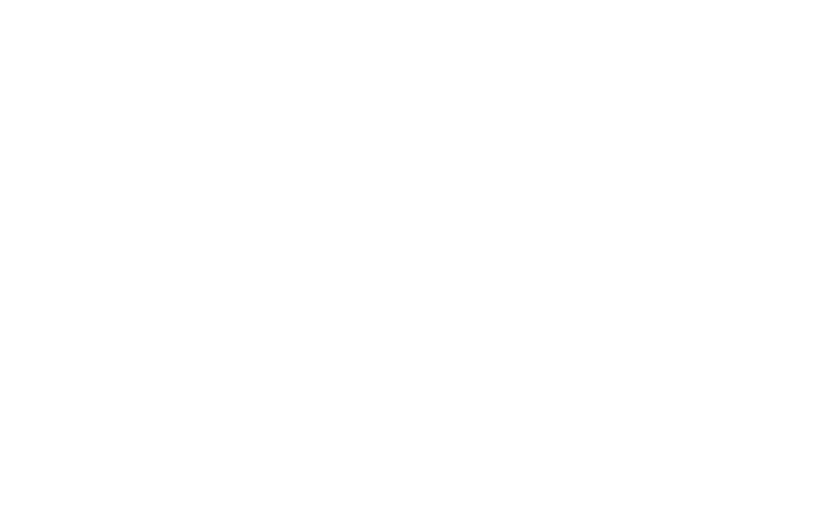
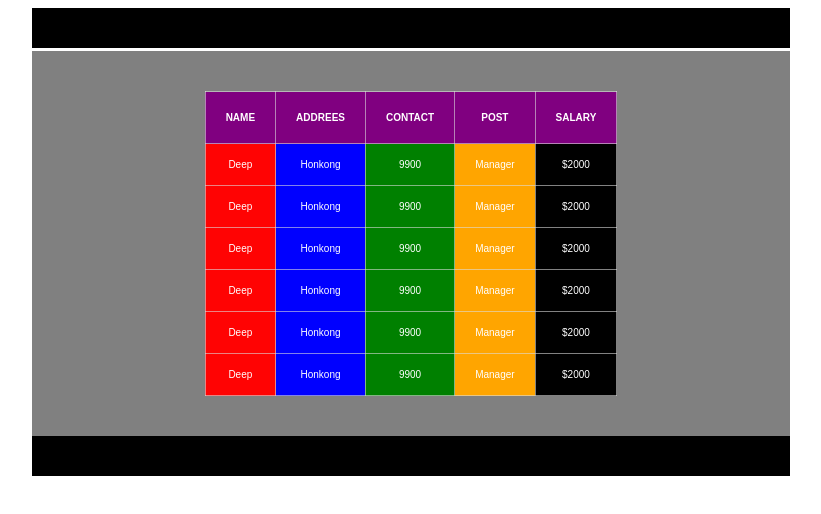
Before and after one commit to Nino-Techwoman/Lesson_4, a plain HTML site: page index.html in a window 1280 px wide. Shown: the whole page, without its empty margins (229-1050 px from the left). Drawn offline with Linux system fonts and the light colour scheme.

Commit message:
addet <table> and <style>

```diff
--- a/index.html
+++ b/index.html
@@ -8,5 +8,150 @@
 </head>
 <body>
 
+  <style>
+
+    .background-black{
+      width: 60%;
+      background-color: black;
+      padding: 40px 0px;
+      margin: 0 auto;
+
+    }
+
+    .background-grey{
+      background-color: grey;
+      padding: 40px 0px;
+      border-top:  solid white;
+    }
+
+
+    table{
+      border-collapse: collapse;
+      border:1px solid rgba(222, 221, 221, 0.588);
+      margin:0 auto;
+
+    }
+     th {
+      background-color: purple;
+      border:1px solid rgba(222, 221, 221, 0.588);
+      font-weight: bold;
+      border-collapse: collapse;
+      font-size: 10px;
+      font-family: Arial, Helvetica, sans-serif;
+      color: white;
+      padding: 20px;
+
+    }
+
+
+
+    .red{
+      background-color: rgb(255, 3, 3);
+      border:1px solid rgba(222, 221, 221, 0.588);
+      font-size: 10px;
+      font-family: Arial, Helvetica, sans-serif;
+      color: white;
+      padding: 15px 20px;
+      text-align: center;
+
+    }
+    .blue{
+      background-color: blue;
+      border:1px solid rgba(222, 221, 221, 0.588);
+      font-size: 10px;
+      font-family: Arial, Helvetica, sans-serif;
+      padding:15px 20px;
+      color: white;
+      text-align: center;
+    }
+    .green{
+      background-color: green;
+      border:1px solid rgba(222, 221, 221, 0.588);
+      font-size: 10px;
+      font-family: Arial, Helvetica, sans-serif;
+      padding: 15px 20px;
+      color: white;
+      text-align: center;
+    }
+    .orange{
+      background-color: orange;
+      border:1px solid rgba(222, 221, 221, 0.588);
+      font-size: 10px;
+      font-family: Arial, Helvetica, sans-serif;
+      padding: 15px 20px;
+      color: white;
+      text-align: center;
+    }
+    .black{
+      background-color: black;
+      border:1px solid rgba(222, 221, 221, 0.588);
+      font-size: 10px;
+      font-family: Arial, Helvetica, sans-serif;
+      padding: 15px 20px;
+      color: white;
+      text-align: center;
+    }
+    </style>
+
+
+
+    <div class="background-black">
+      <div class="background-grey">
+        <table >
+          <tr>
+            <th>NAME</th>
+            <th>ADDREES</th>
+            <th>CONTACT</th>
+            <th>POST</th>
+            <th>SALARY</th>
+          </tr>
+
+          <tr>
+            <td class="red">Deep</td>
+            <td class="blue">Honkong</td>
+            <td class="green">9900</td>
+            <td class="orange">Manager</td>
+            <td class="black">$2000</td>
+          </tr>
+          <tr>
+            <td class="red">Deep</td>
+            <td class="blue">Honkong</td>
+            <td class="green">9900</td>
+            <td class="orange">Manager</td>
+            <td class="black">$2000</td>
+          </tr>
+          <tr>
+            <td class="red">Deep</td>
+            <td class="blue">Honkong</td>
+            <td class="green">9900</td>
+            <td class="orange">Manager</td>
+            <td class="black">$2000</td>
+          </tr>
+          <tr>
+            <td class="red">Deep</td>
+            <td class="blue">Honkong</td>
+            <td class="green">9900</td>
+            <td class="orange">Manager</td>
+            <td class="black">$2000</td>
+          </tr>
+          <tr>
+            <td class="red">Deep</td>
+            <td class="blue">Honkong</td>
+            <td class="green">9900</td>
+            <td class="orange">Manager</td>
+            <td class="black">$2000</td>
+          </tr>
+          <tr>
+            <td class= "red">Deep</td>
+            <td class="blue">Honkong</td>
+            <td class="green">9900</td>
+            <td class="orange">Manager</td>
+            <td class="black">$2000</td>
+          </tr>
+
+        </table>
+      </div>
+    </div>
+
 </body>
 </html>
```
